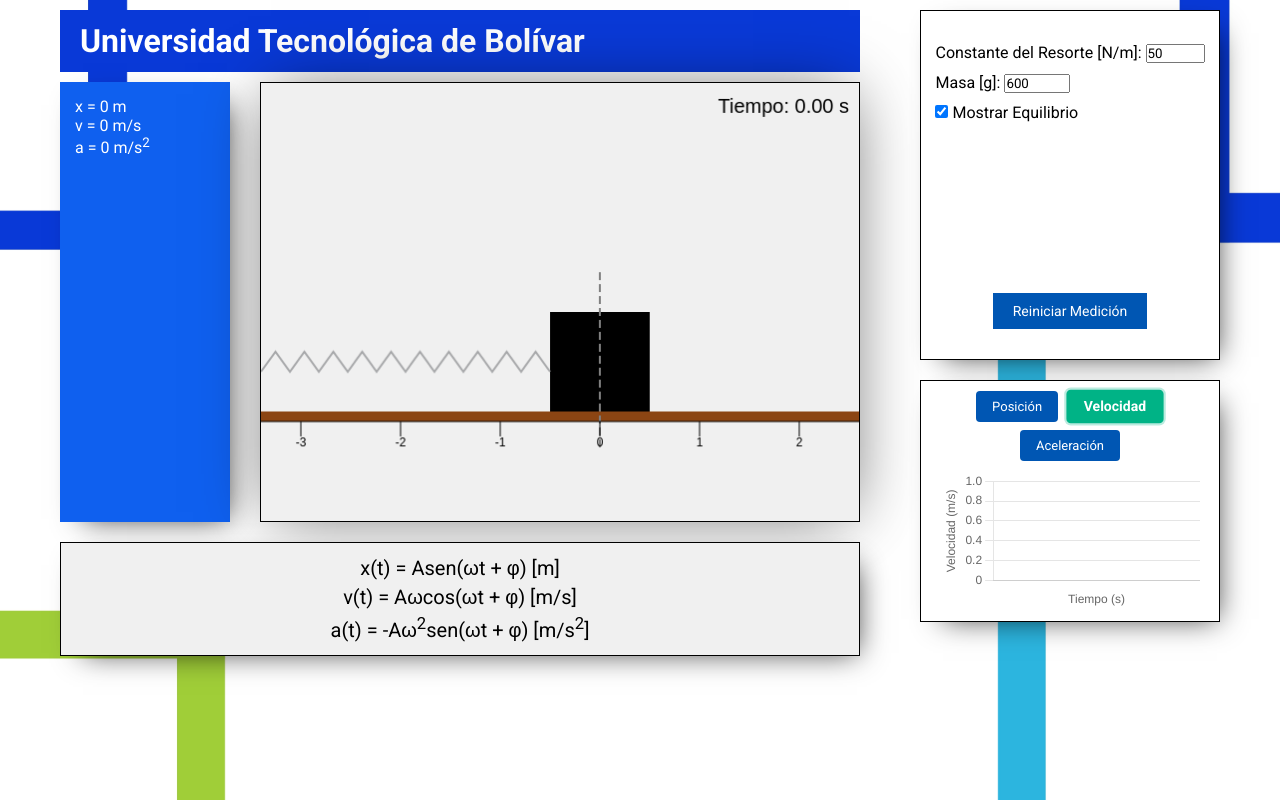
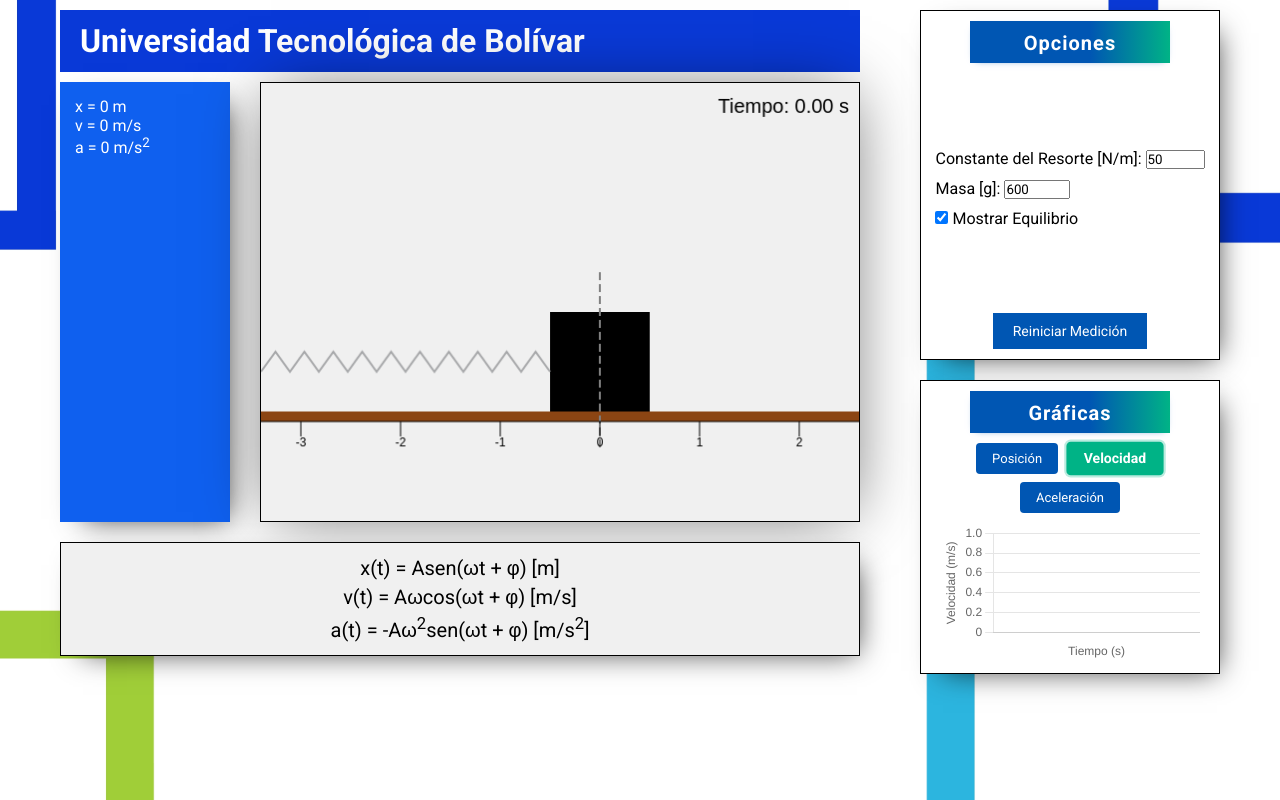
Before and after one commit to Freinerpineda/simuladorarmonico.github.io, a plain HTML site: page index.html in a window 1280 px wide. Both pictures are taken after a click on the button "Velocidad". Drawn offline with nearby package versions, Linux system fonts and the light colour scheme.

Commit message:
Modificacion de graficas en tiempo real, titulos

```diff
--- a/index.html
+++ b/index.html
@@ -44,6 +44,7 @@
       </div>
       <div class="main_right">
         <aside class="options">
+          <div class="options-title">Opciones</div> <!-- Título añadido -->
           <div class="form">
             <div class="label_first">
               <label>
@@ -87,6 +88,7 @@
           </div>
         </aside>
         <aside class="options opt-graficas">
+          <div class="graficas-title">Gráficas</div> <!-- Título añadido -->
           <div class="grafica-btns">
             <button class="btn-grafica" id="btnGrafPos">Posición</button>
             <button class="btn-grafica" id="btnGrafVel">Velocidad</button>
--- a/script_main.js
+++ b/script_main.js
@@ -88,6 +88,7 @@ const $btnGrafVel = document.getElementById("btnGrafVel");
 const $btnGrafAce = document.getElementById("btnGrafAce");
 const $canvasGrafica = document.getElementById("grafica");
 const $graficaAviso = document.querySelector(".grafica-aviso");
+let tipoGraficaActiva = null; // Nueva variable para saber qué gráfica mostrar
 
 // Evento para el checkbox de mostrar equilibrio
 $checkboxEquilibrio.addEventListener("change", function () {
@@ -263,6 +264,19 @@ function animate(timestamp) {
     datosGrafica.posicion.push(posxMeters);
     datosGrafica.velocidad.push(velocity);
     datosGrafica.aceleracion.push(acceleration);
+
+    // Actualizar la gráfica en tiempo real si hay una activa
+    if (chart && tipoGraficaActiva) {
+      chart.data.labels = datosGrafica.tiempo;
+      if (tipoGraficaActiva === "posicion") {
+        chart.data.datasets[0].data = datosGrafica.posicion;
+      } else if (tipoGraficaActiva === "velocidad") {
+        chart.data.datasets[0].data = datosGrafica.velocidad;
+      } else if (tipoGraficaActiva === "aceleracion") {
+        chart.data.datasets[0].data = datosGrafica.aceleracion;
+      }
+      chart.update("none");
+    }
   }
 
   // Dibujar la escena
@@ -591,6 +605,8 @@ function resetSimulation() {
 dibujarEscena();
 
 function mostrarGrafica(tipo) {
+  tipoGraficaActiva = tipo; // Guardar el tipo de gráfica activa
+
   // Quitar la clase activa de todos los botones
   document.querySelectorAll('.btn-grafica').forEach(btn => {
     btn.classList.remove('btn-grafica-activa');
@@ -605,6 +621,13 @@ function mostrarGrafica(tipo) {
   }
 
   if (chart) chart.destroy();
+  crearGrafica(tipo);
+
+  // Oculta el aviso cuando se muestra una gráfica
+  if ($graficaAviso) $graficaAviso.style.display = "none";
+}
+
+function crearGrafica(tipo) {
   let label = "";
   let data = [];
   let color = "";
@@ -647,8 +670,6 @@ function mostrarGrafica(tipo) {
       }
     }
   });
-  // Oculta el aviso cuando se muestra una gráfica
-  if ($graficaAviso) $graficaAviso.style.display = "none";
 }
 
 // Mostrar el aviso al cargar la página y al reiniciar
--- a/styles_main.css
+++ b/styles_main.css
@@ -86,8 +86,8 @@ body {
   justify-content: space-between;
   align-items: center;
   box-shadow: 10px 10px 28px -13px rgba(0, 0, 0, 0.77);
-  padding-top: 32px;
-  padding-bottom: 30px;
+
+  padding: 10px;
 }
 .form,
 .form > label {
@@ -245,7 +245,7 @@ body {
   align-items: center;
   gap: 10px;
   box-sizing: border-box;
-  padding: 10px 10px 10px 10px;
+  padding: 10px;
   width: 300px; /* Ajusta el ancho para que no haya overflow */
   min-width: 270px;
   max-width: 100%;
@@ -253,3 +253,16 @@ body {
   justify-content: flex-start;
   overflow: hidden; /* Previene overflow visual */
 }
+
+.options-title,
+.graficas-title {
+  width: 200px;
+  text-align: center;
+  font-size: 1.25rem;
+  font-weight: bold;
+  letter-spacing: 1px;
+  background: linear-gradient(90deg, #0056b3 60%, #00b386 100%);
+  color: #fff;
+  padding: 10px 0 8px 0;
+  box-shadow: 0 2px 8px -6px #0056b3;
+}
```
